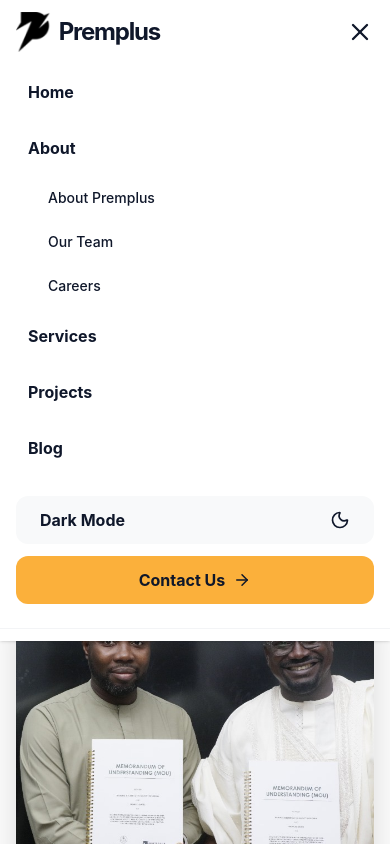
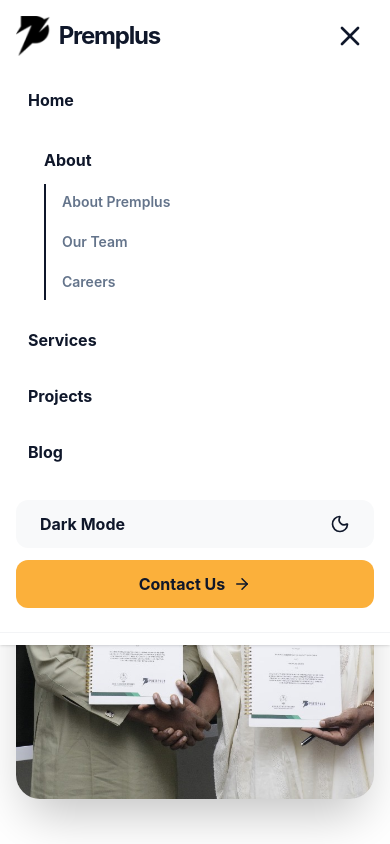
Before and after one commit to Mheek-frosh/premplus, a React (Vite) app: page /blog/1 in a window 390 px wide. Both pictures are taken after a click on the button 360 px from the left and 32 px from the top of the page. Shown: the top 844 px of the page. Built offline with nearby package versions, Linux system fonts and the light colour scheme.

Commit message:
mobile responsive

```diff
--- a/src/components/ChatWidget.jsx
+++ b/src/components/ChatWidget.jsx
@@ -58,7 +58,7 @@
                         initial={{ opacity: 0, scale: 0.9, y: 20 }}
                         animate={{ opacity: 1, scale: 1, y: 0 }}
                         exit={{ opacity: 0, scale: 0.9, y: 20 }}
-                        className="mb-6 w-[350px] bg-app-card rounded-3xl shadow-2xl overflow-hidden flex flex-col font-sans border border-app"
+                        className="mb-4 md:mb-6 w-[calc(100vw-32px)] md:w-[380px] fixed bottom-24 md:bottom-28 right-4 md:right-8 bg-app-card rounded-3xl shadow-2xl overflow-hidden flex flex-col font-sans border border-app"
                         style={{ boxShadow: "0 10px 40px rgba(0,0,0,0.2)" }}
                     >
                         {/* Header */}
--- a/src/components/Navbar.jsx
+++ b/src/components/Navbar.jsx
@@ -135,9 +135,9 @@
                     <div className="md:hidden flex items-center">
                         <button
                             onClick={() => setIsOpen(!isOpen)}
-                            className={`${(isSolidNav && !darkMode) ? 'text-app-main' : 'text-white'}`}
+                            className={`p-2 transition-colors ${(isSolidNav && !darkMode) ? 'text-app-main hover:bg-app-secondary rounded-lg' : 'text-white hover:bg-white/10 rounded-lg'}`}
                         >
-                            {isOpen ? <X size={28} /> : <Menu size={28} />}
+                            {isOpen ? <X size={32} /> : <Menu size={32} />}
                         </button>
                     </div>
                 </div>
@@ -155,23 +155,37 @@
                         <div className="px-4 pt-4 pb-6 space-y-2">
                             {navLinks.map((link) => (
                                 <React.Fragment key={link.name}>
+                                    {link.dropdown ? (
+                                        <div className="py-2 pl-4">
                                             <Link
                                                 to={link.href}
-                                        className="block px-3 py-3 text-base font-bold text-brand-dark dark:text-white hover:bg-gray-50 dark:hover:bg-white/5 rounded-lg transition-colors"
+                                                className="block px-3 py-2 text-base font-bold text-app-main hover:text-brand-yellow transition-colors"
                                                 onClick={() => setIsOpen(false)}
                                             >
                                                 {link.name}
                                             </Link>
-                                    {link.dropdown && link.dropdown.map(sub => (
+                                            <div className="mt-1 space-y-1 border-l-2 border-brand-yellow/30 ml-3">
+                                                {link.dropdown.map(sub => (
                                                     <Link
                                                         key={sub.name}
                                                         to={sub.href}
-                                            className="block px-8 py-2 text-sm font-medium text-brand-gray hover:text-brand-yellow transition-colors"
+                                                        className="block px-4 py-2 text-sm font-semibold text-app-muted hover:text-brand-yellow transition-colors"
                                                         onClick={() => setIsOpen(false)}
                                                     >
                                                         {sub.name}
                                                     </Link>
                                                 ))}
+                                            </div>
+                                        </div>
+                                    ) : (
+                                        <Link
+                                            to={link.href}
+                                            className="block px-3 py-3 text-base font-bold text-app-main hover:bg-app-secondary rounded-xl transition-colors"
+                                            onClick={() => setIsOpen(false)}
+                                        >
+                                            {link.name}
+                                        </Link>
+                                    )}
                                 </React.Fragment>
                             ))}
                             <div className="pt-4 space-y-3">
--- a/src/pages/BlogDetailPage.jsx
+++ b/src/pages/BlogDetailPage.jsx
@@ -283,7 +283,7 @@
                     initial={{ opacity: 0, y: 20 }}
                     animate={{ opacity: 1, y: 0 }}
                     transition={{ delay: 0.1 }}
-                    className="text-4xl md:text-5xl font-bold text-app-main mb-6 leading-tight"
+                    className="text-2xl md:text-5xl font-bold text-app-main mb-6 leading-tight"
                 >
                     {post.title}
                 </motion.h1>
@@ -293,14 +293,14 @@
                     initial={{ opacity: 0, y: 20 }}
                     animate={{ opacity: 1, y: 0 }}
                     transition={{ delay: 0.2 }}
-                    className="flex flex-wrap items-center gap-6 text-app-muted mb-12 pb-8 border-b border-app"
+                    className="flex flex-wrap items-center gap-4 text-app-muted mb-8 md:mb-12 pb-6 md:pb-8 border-b border-app"
                 >
-                    <div className="flex items-center gap-2">
-                        <User size={18} />
+                    <div className="flex items-center gap-2 text-sm">
+                        <User size={16} />
                         <span className="font-semibold">{post.author}</span>
                     </div>
-                    <div className="flex items-center gap-2">
-                        <Calendar size={18} />
+                    <div className="flex items-center gap-2 text-sm">
+                        <Calendar size={16} />
                         <span>{post.date}</span>
                     </div>
                 </motion.div>
@@ -429,7 +429,7 @@
                             <div className="flex-1">
                                 <textarea
                                     placeholder="Share your thoughts..."
-                                    className="w-full bg-app-card border border-app rounded-xl p-4 text-app-main placeholder:text-app-muted focus:outline-none focus:ring-2 focus:ring-brand-green/20 resize-none h-32 transition-colors"
+                                    className="w-full bg-app-card border border-app rounded-xl p-4 text-sm text-app-main placeholder:text-app-muted focus:outline-none focus:ring-2 focus:ring-brand-green/20 resize-none h-32 transition-colors"
                                 ></textarea>
                                 <div className="flex justify-end mt-4">
                                     <button className="bg-brand-yellow text-brand-dark px-8 py-3 rounded-xl font-bold text-sm shadow-lg shadow-brand-yellow/20 hover:scale-105 transition-all">
--- a/src/pages/BlogPage.jsx
+++ b/src/pages/BlogPage.jsx
@@ -146,8 +146,8 @@
     return (
         <div className="pt-32 pb-24 bg-app-main min-h-screen transition-colors duration-300">
             <div className="max-w-7xl mx-auto px-4 sm:px-6 lg:px-8">
-                <div className="text-center mb-16">
-                    <h1 className="text-5xl font-bold text-app-main mb-4">Blog News</h1>
+                <div className="text-center mb-8 md:mb-16">
+                    <h1 className="text-3xl md:text-5xl font-bold text-app-main mb-4">Blog News</h1>
                 </div>
 
                 {/* Search Bar */}
@@ -168,7 +168,7 @@
                 </div>
 
                 {/* Category Filters */}
-                <div className="flex flex-wrap justify-center gap-4 mb-16">
+                <div className="flex flex-wrap justify-center gap-2 md:gap-4 mb-12 md:mb-16">
                     {categories.map(cat => (
                         <button
                             key={cat}
@@ -176,7 +176,7 @@
                                 setActiveCategory(cat);
                                 setCurrentPage(1); // Reset to page 1 on category change
                             }}
-                            className={`px-6 py-2 rounded-lg text-sm font-semibold transition-all ${activeCategory === cat
+                            className={`px-4 md:px-6 py-2 rounded-lg text-xs md:text-sm font-semibold transition-all ${activeCategory === cat
                                 ? 'bg-brand-yellow text-brand-dark shadow-md'
                                 : 'bg-app-secondary text-app-muted hover:bg-app-main hover:text-app-main'
                                 }`}
@@ -203,7 +203,7 @@
                                         {post.category}
                                     </div>
                                 </div>
-                                <h3 className="text-2xl font-bold mb-4 group-hover:text-brand-green transition-colors leading-tight text-app-main">
+                                <h3 className="text-xl md:text-2xl font-bold mb-4 group-hover:text-brand-green transition-colors leading-tight text-app-main">
                                     {post.title}
                                 </h3>
                                 <p className="text-app-muted text-base mb-6 line-clamp-2">
```
Also changed, not shown: src/components/Hero.jsx (+10 -10 lines). Lines whose indentation alone changed are shown as unchanged.
